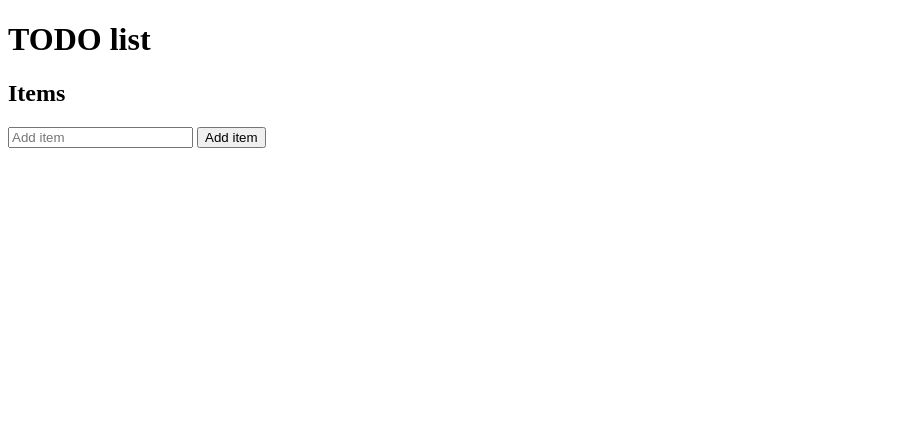
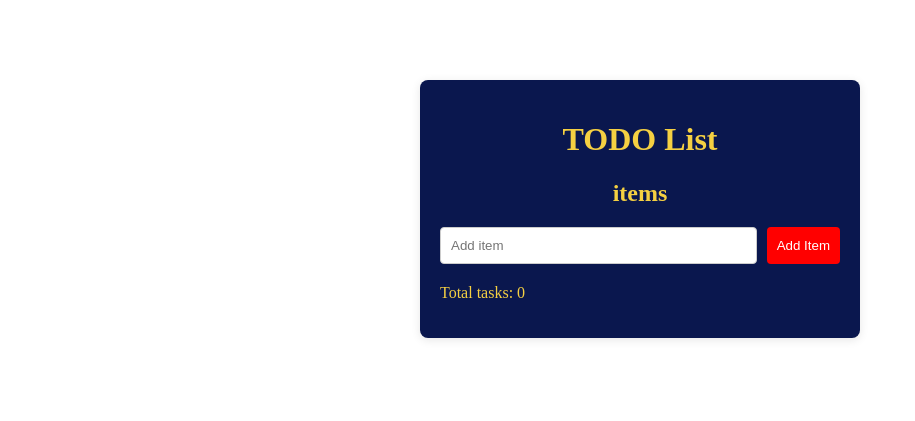
Before and after one commit to Dilshod133/persistent_todo_list, a plain HTML site: page index.html in a window 1280 px wide. Shown: the whole page, without its empty margins (0-915 px from the left). Drawn offline with Linux system fonts and the light colour scheme.

Commit message:
added new

```diff
--- /dev/null
+++ b/index.css
@@ -0,0 +1,62 @@
+body {
+    background-color: #ffff;
+    color: #F5D042;
+    padding: 30px;
+    max-width: 600px;
+    margin: auto;
+}
+
+h1, h2 {
+    text-align: center;
+    color: #F5D042;
+}
+
+#items > div {
+    border: 1px solid #F5D042;
+    border-radius: 4px;
+    padding: 5px 5px;
+    margin-bottom: 10px;
+    display: flex;
+    justify-content: space-between;
+    align-items: center;
+}
+
+#items p {
+    margin: 0;
+    font-size: 14px;
+}
+
+.container {
+  width: 400px;
+  margin: 50px auto;
+  background: #0A174E;
+  padding: 20px;
+  border-radius: 8px;
+  box-shadow: 0 2px 10px rgba(0,0,0,0.1);
+}
+
+input[type="text"] {
+  flex: 1;
+  padding: 10px;
+  border: 1px solid #ccc;
+  border-radius: 4px;
+}
+
+.input-section {
+  display: flex;
+  gap: 10px;
+  margin-bottom: 20px;
+}
+
+button {
+  padding: 5px 10px;
+  background: red;
+  color: #ffff;
+  border: none;
+  border-radius: 4px;
+  cursor: pointer;
+}
+
+button:hover {
+  background: rgb(213, 72, 72);
+}
--- a/index.html
+++ b/index.html
@@ -3,14 +3,23 @@
 <head>
     <meta charset="UTF-8">
     <meta name="viewport" content="width=device-width, initial-scale=1.0">
-    <title>Document</title>
+    <title>TODO list</title>
+    <link rel="stylesheet" href="index.css">
 </head>
 <body>
-    <h1>TODO list</h1>
-    <h2>Items</h2>
-    <div id="items"></div>
-    <input id="itemInput" type="text" placeholder="Add item">
-    <button onclick="addItem()">Add item</button>
+    <div class="container">
+        <h1>TODO List</h1>
+        <h2>items</h2>
+        <div class="input-section">
+        <input type="text" id="itemInput" placeholder="Add item">
+        <button onclick="addItem()" >Add Item</button>
+        </div>
+        <div id="items"></div>
+    <div class="counter">
+      <p id="counter">Total tasks: 0</p>
+    </div>
+
+        </div>
     <script src="index.js"></script>
 </body>
 </html>
--- a/index.js
+++ b/index.js
@@ -1,52 +1,67 @@
-let items = [];
+let items =[];
 
-const itemsDiv = document.getElementById("items")
-const input = document.getElementById("itemInput")
-const storageKey = "items";
+const itemsDiv = document.getElementById('items');
+const input = document.getElementById('itemInput');
+const storageKey = 'items';
+
 
 function renderItems() {
     itemsDiv.innerHTML = null;
 
     for (const [idx, item] of Object.entries(items)) {
-        const container = document.createElement("div")
-        container.style.marginBottom = "10px"
+        const container = document.createElement('div');
+        container.style.marginBottom = '10px';
 
-        const text = document.createElement("p")
-        text.style.display = "inline"
-        text.style.marginRight = "10px"
+        const text = document.createElement('p');
+        text.style.display = 'inline';
+        text.style.marginRight = '10px';
         text.textContent = item;
 
-        const button = document.createElement("button")
-        button.textContent = "Delete"
-        button.onclick = () => removeItem(idx)
+        const button = document.createElement('button');
+        button.textContent = 'Delete';
+        button.onclick = () => removeItem(idx);
 
-        container.appendChild(text)
-        container.appendChild(button)
-        itemsDiv.appendChild(container)
+
+        container.appendChild(text);
+        container.appendChild(button);
+        itemsDiv.appendChild(container);
+    }
+    const counter = document.getElementById(`counter`);
+    if(counter) {
+        counter.textContent = `Total tasks: ${items.length}`;
     }
 }
 
-function loadItems() {
+
+function loadItems(){
+    const oldItems = localStorage.getItem(storageKey);
+    if (oldItems) items = JSON.parse(oldItems);
+    renderItems();
+}
+
+function saveItems() {
     const stringItems = JSON.stringify(items);
-    localStorage.setItem(storageKey, stringItems)
+    localStorage.setItem(storageKey, stringItems);
 }
+
 
 function addItem() {
     const value = input.value;
-    if(!value){
-        alert("You cannot add an empty item")
-        return
+    if (!value) {
+    alert("You cannot add an empty item.");
+    return;
     }
-    items.push(value)
-    renderItems()
-    input.value = ""
-    saveItems()
+    items.push(value);
+    renderItems();
+    input.value = '';
+    saveItems();
 }
 
+
 function removeItem(idx) {
-    items.splice(idx, 1)
-    renderItems()
-    saveItems()
+    items.splice(idx, 1);
+    renderItems();
+    saveItems();
 }
 
-document.addEventListener("DOMContentLoaded", loadItems)
+document.addEventListener('DOMContentLoaded', loadItems);
```
